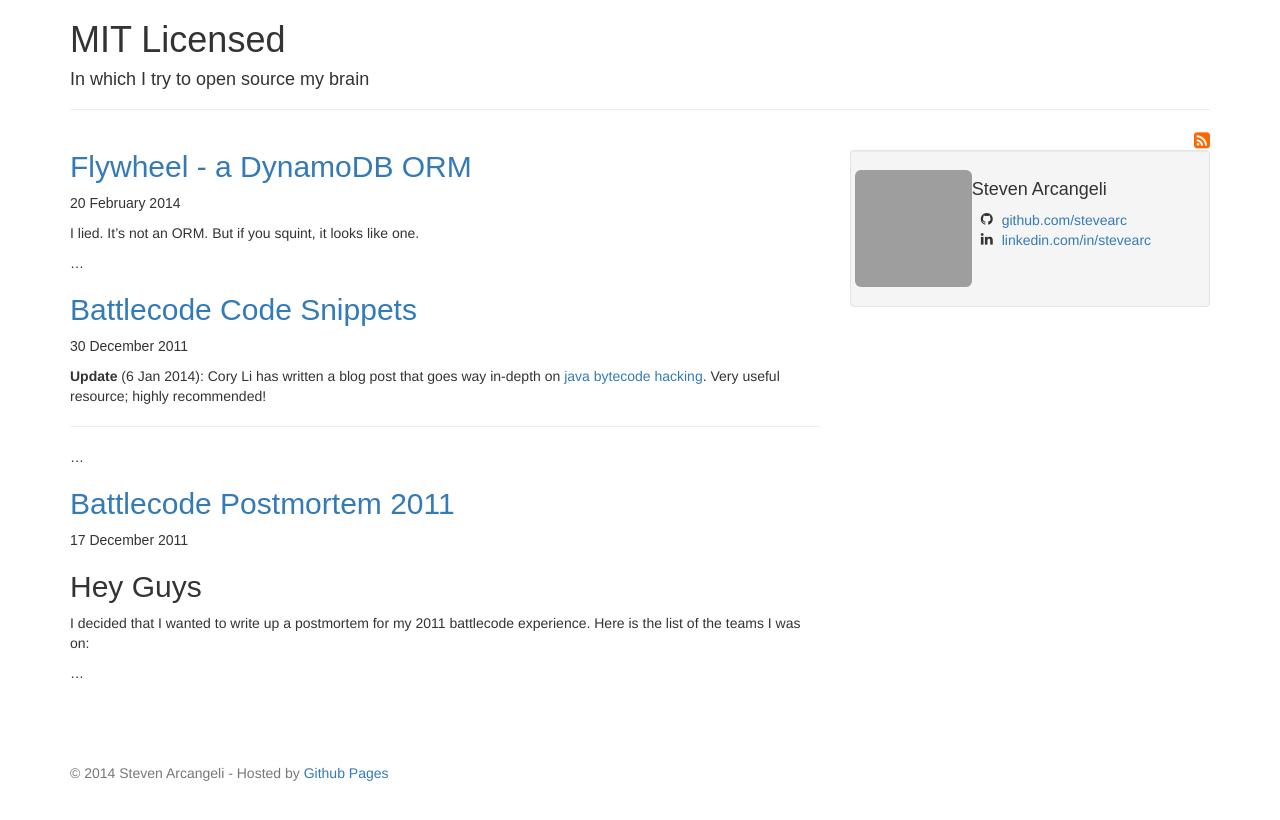
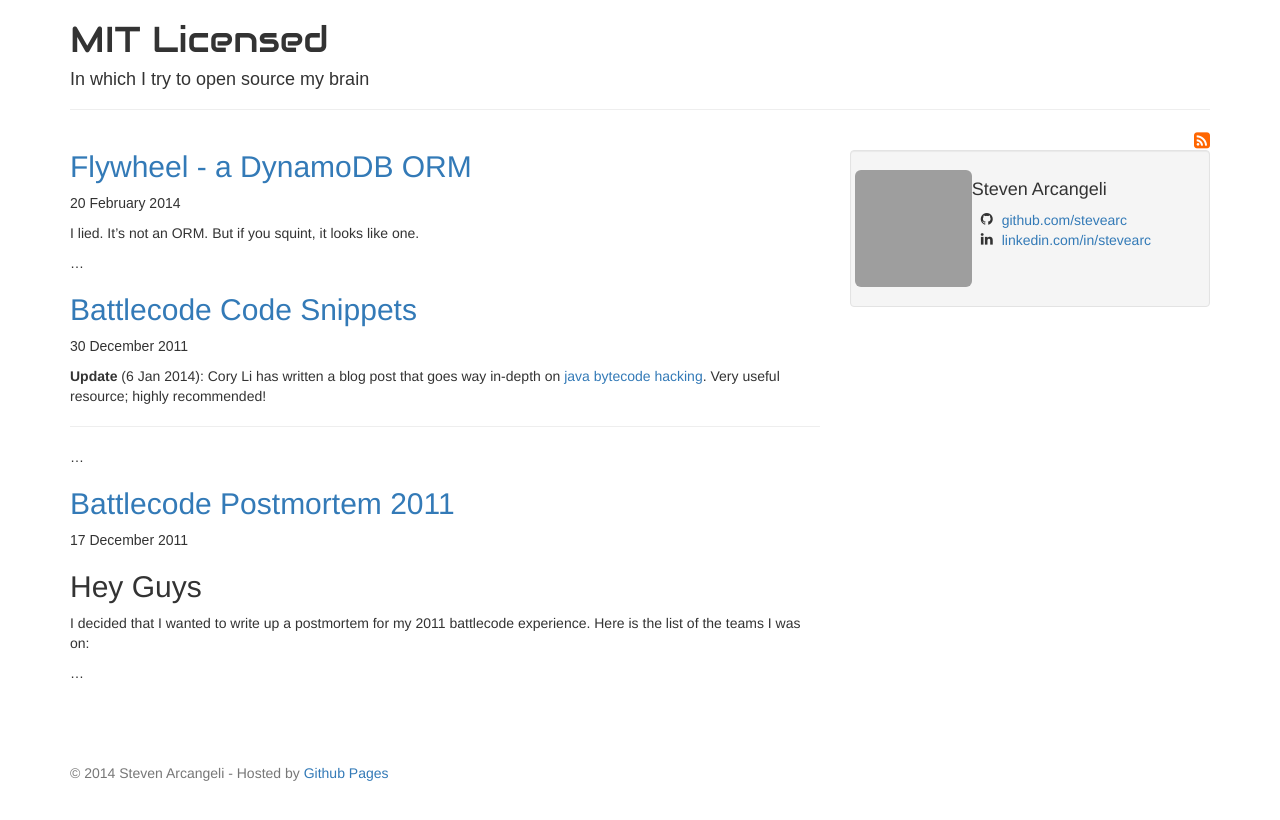
Before and after one commit to stevearc/stevearc.github.io, a Jekyll site: the page built from index.html, in a window 1280 px wide. Shown: the top 820 px of the page. Built offline with Jekyll 4.4.1, drawn with Linux system fonts in a browser that asks for light colours; nearby versions of some CDN libraries; some web fonts are replaced; Markdown is read by kramdown in place of the engine named in the settings; the list of posts is cut into pages by our own code; grey boxes are pictures that could not be loaded.

Commit message:
Fixing css template

```diff
--- a/css/base.css
+++ b/css/base.css
@@ -1,3 +1,6 @@
+---
+sitemap: false
+---
 {% if site.title_font %}
 h1 {
     font-family: '{{ site.title_font }}', sans-serif;
```
